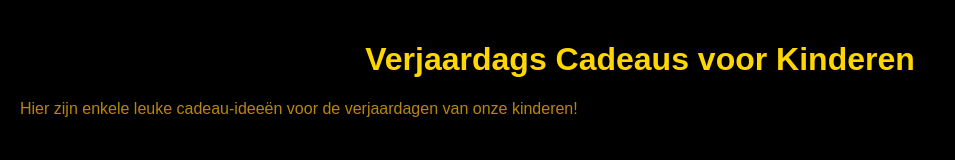
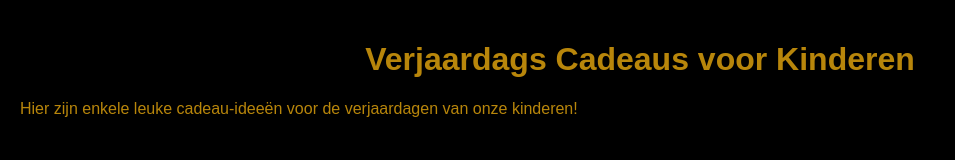
Before and after one commit to edwinwelling/nes, a plain HTML site: page index.html in a window 1280 px wide. Shown: the whole page, without its empty margins (0-955 px from the left). Drawn offline with Linux system fonts and the light colour scheme.

Commit message:
Update index.html

```diff
--- a/index.html
+++ b/index.html
@@ -14,7 +14,7 @@
         }
         h1 {
             text-align: center;
-            color: #FFD700; /* Dark yellow for the title */
+            color: #B8860B; /* Dark yellow for the title */
         }
         .kind {
             background: #333; /* Dark background for each child's section */
```
